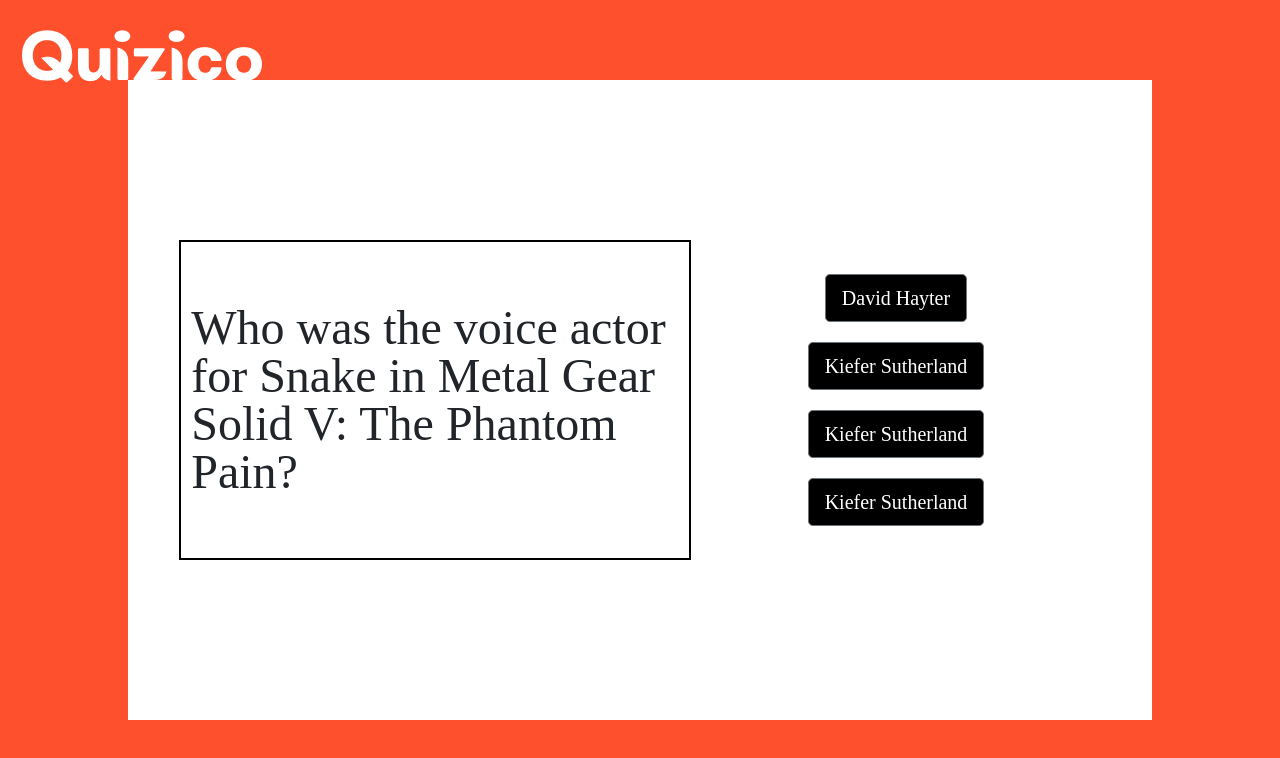
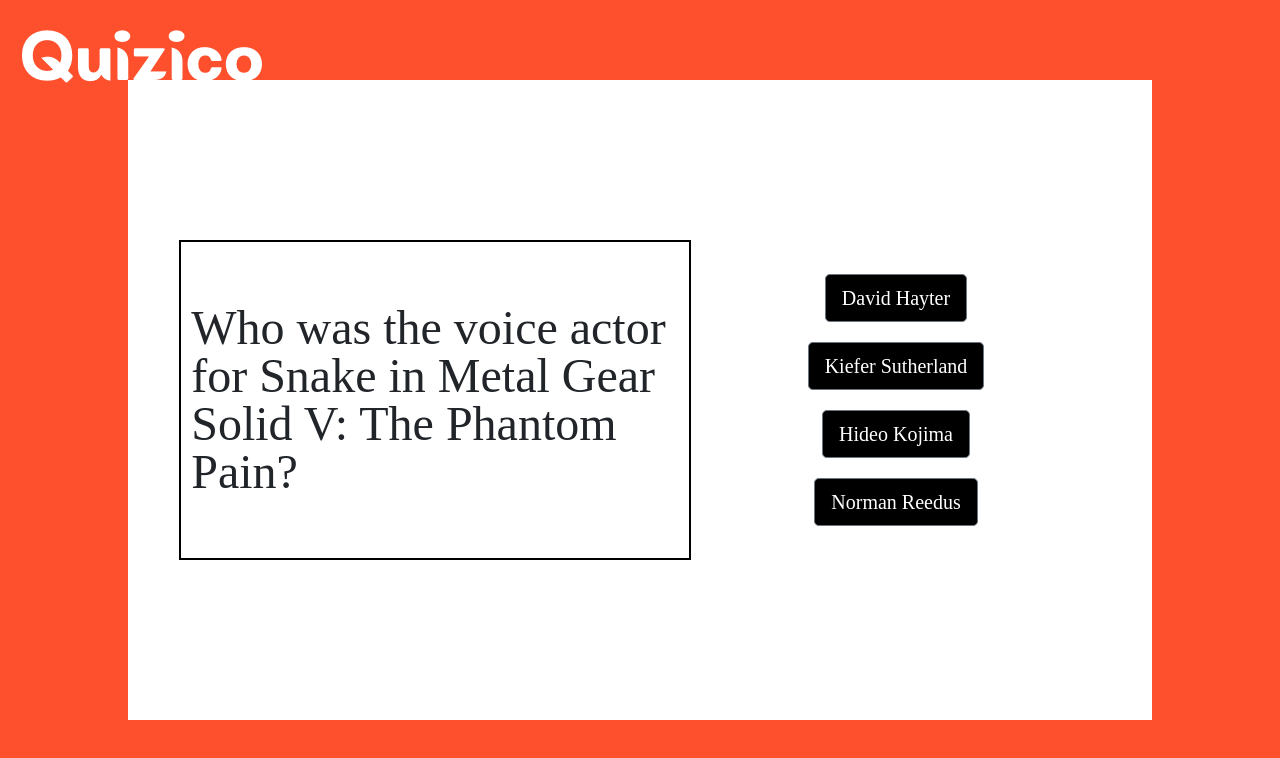
Before and after one commit to chingu-voyages/v39-toucans-team-04, a React app: page / in a window 1280 px wide. Shown: the top 758 px of the page. Built offline with nearby package versions, Linux system fonts and the light colour scheme.

Commit message:
random button configured?

```diff
--- a/src/pages/trivia.jsx
+++ b/src/pages/trivia.jsx
@@ -18,11 +18,16 @@
                 </div>
                 <div className="button-container">
                     {
-                        questions.map( (currElement, index, array) => {
+                        questions.map( (currElement) => {
                             randomIndex = getRandomIndex(questions.length);
-                            return <button className="btn btn-secondary btn-lg">
-                            {array[randomIndex]}
-                            </button>
+                            while( usedIndex.includes(randomIndex)){
+                                randomIndex = getRandomIndex(questions.length);
+                            }
+                            usedIndex.push(randomIndex);
+                            return <button className="btn btn-secondary btn-lg"
+                                    key={randomIndex + 'q-btn'}>
+                                        {questions[randomIndex]}
+                                    </button>
                         })
                     }
                 </div>
```
